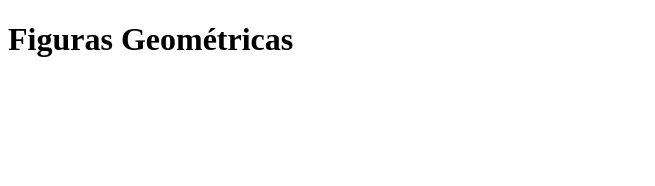
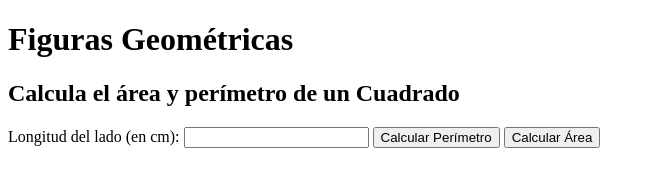
Before and after one commit to NicolasHan1997/curso-javascript, a plain HTML site: page figuras.html in a window 1280 px wide. Shown: the whole page, without its empty margins (0-655 px from the left). Drawn offline with Linux system fonts and the light colour scheme.

Commit message:
listo la logica del cuadrado (no pienso seguir con esto)

```diff
--- a/figuras.html
+++ b/figuras.html
@@ -1,14 +1,29 @@
 <!DOCTYPE html>
 <html lang="en">
+
 <head>
     <meta charset="UTF-8">
     <meta http-equiv="X-UA-Compatible" content="IE=edge">
     <meta name="viewport" content="width=device-width, initial-scale=1.0">
     <title>Figuras Geométricas</title>
 </head>
+
 <body>
-    <h1>Figuras Geométricas</h1>
+    <header>
+        <h1>Figuras Geométricas</h1>
+    </header>
+
+    <section>
+        <h2>Calcula el área y perímetro de un Cuadrado</h2>
+        <form>
+            <label for="InputCuadrado">Longitud del lado (en cm):</label>
+            <input type="number" id="InputCuadrado" />
+            <button type="button" onclick="onClickPerimetroCuadrado()">Calcular Perímetro</button>
+            <button type="button" onclick="onClickAreaCuadrado()">Calcular Área</button>
+        </form>
+    </section>
 
     <script src="figuras.js"></script>
 </body>
+
 </html>
--- a/figuras.js
+++ b/figuras.js
@@ -27,3 +27,17 @@ function perimetroCirculo(radio) {
 function areaCirculo(radio) {
     return Math.pow(radio, 2) * Math.PI;
 }
+
+// Codigo de HTML
+
+function onClickPerimetroCuadrado() {
+    const input = document.getElementById("InputCuadrado").value;
+    const resultado = perimetroCuadrado(input);
+    alert(`Resultado: ${resultado} cm`);
+}
+
+function onClickAreaCuadrado() {
+    const input = document.getElementById("InputCuadrado").value;
+    const resultado = areaCuadrado(input);
+    alert(`Resultado: ${resultado} cm²`);
+}
```
